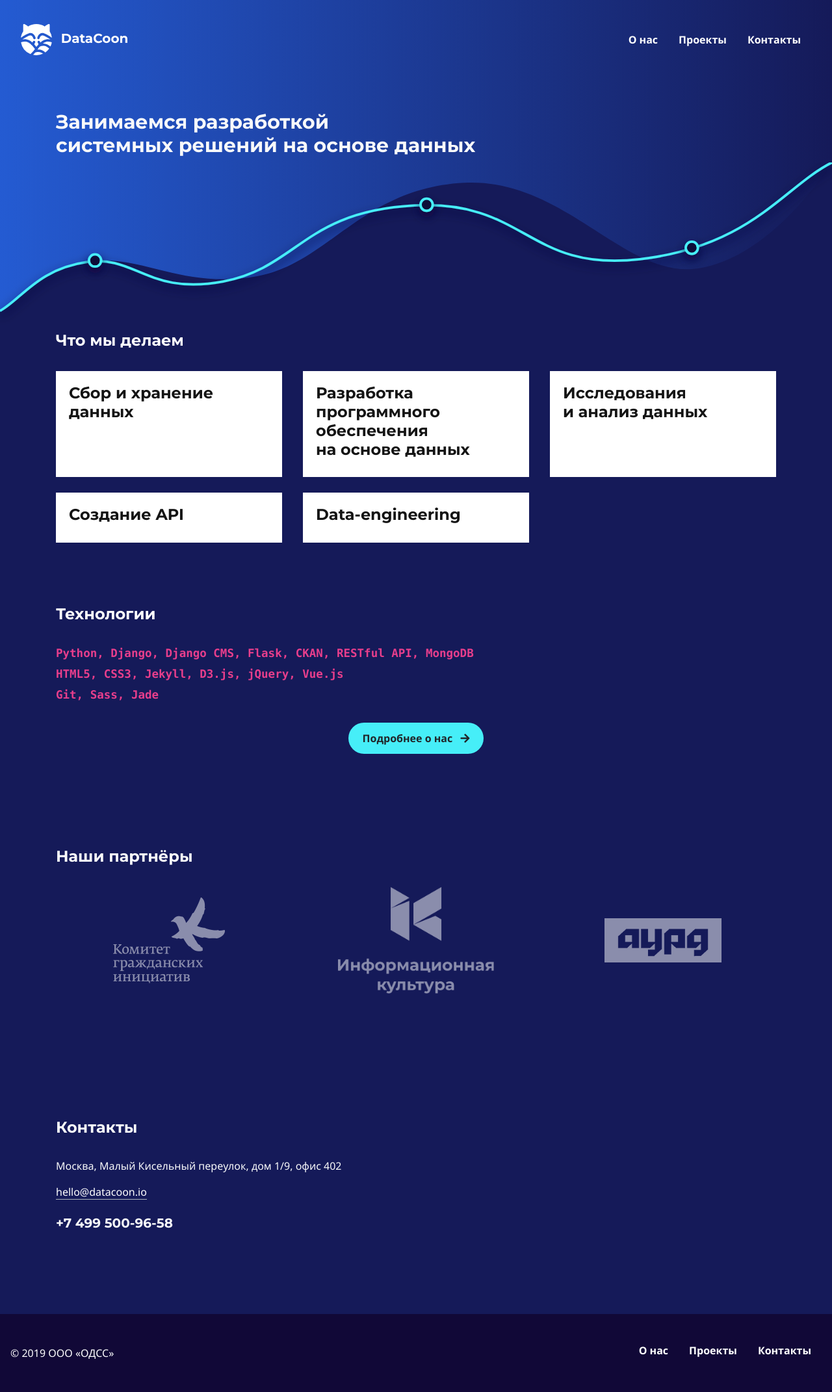
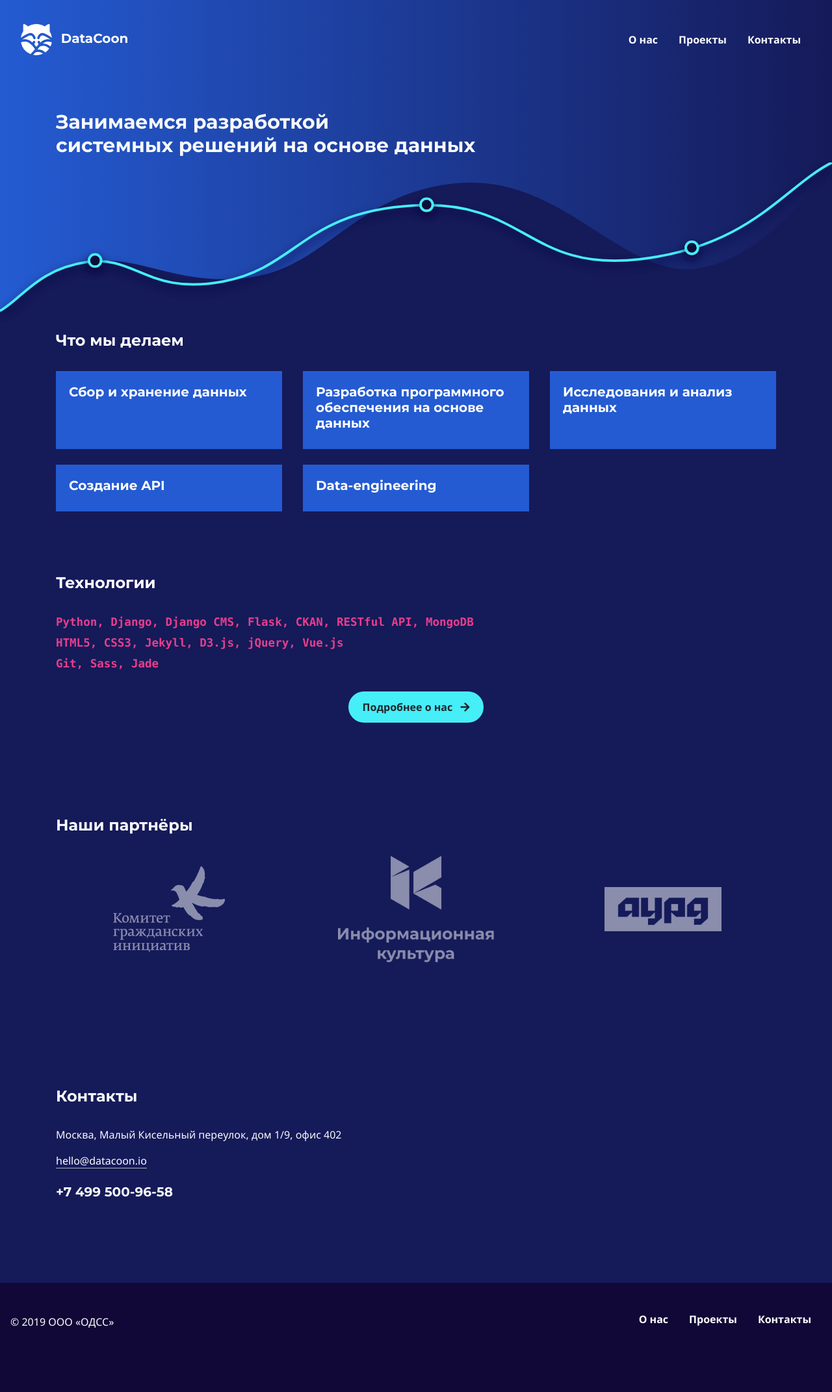
Before and after one commit to datacoon/datacoonsite, a Jekyll site: the page built from index.md, in a window 1280 px wide. Shown: the whole page at 65% size. Built offline with Jekyll 4.4.1, drawn with Linux system fonts in a browser that asks for light colours; nearby versions of some CDN libraries; after the commit the page ends 2094 px from its top, so only the background shows below that.

Commit message:
visual fixes

```diff
--- a/_layouts/home.html
+++ b/_layouts/home.html
@@ -12,9 +12,9 @@ layout: default
           <div class="row">
             {% for card in page.about.list%}
             <div class="col-12 col-sm-6 col-lg-4 pb-4">
-              <div class="card text-black h-100">
+              <div class="card h-100 bg-blue">
                 <div class="card-body">
-                  <h3>{{card.heading}}</h3>
+                  <h4>{{card.heading}}</h4>
                   {% if card.subheading %}<p class="mb-0">{{card.subheading}}</p>{% endif %}
                 </div>
               </div>
```
Also changed, not shown: uploads/openpolice.png.
